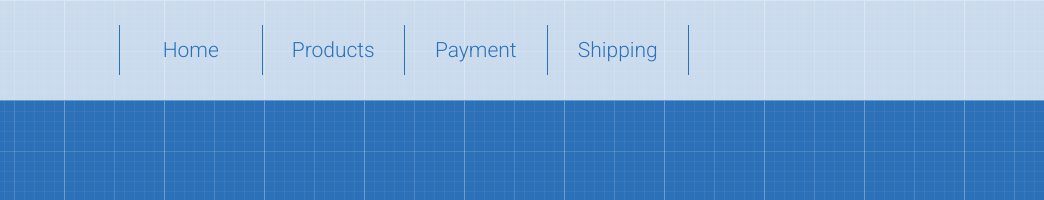
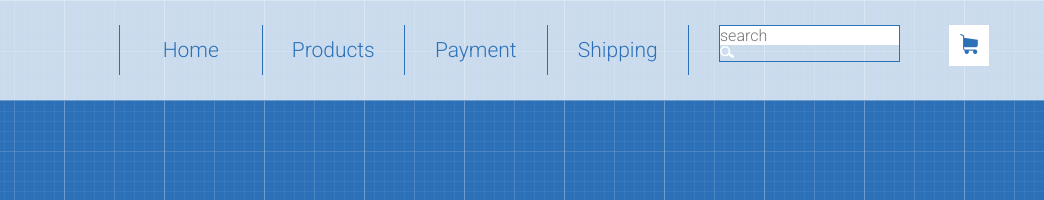
Before and after one commit to quirelam/quirelam.github.io, a plain HTML site: page index.html in a window 1280 px wide. Shown: the top 200 px of the page, 236-1280 px from the left. Drawn offline with Linux system fonts and the light colour scheme.

Commit message:
added shop button

```diff
--- a/index.html
+++ b/index.html
@@ -34,7 +34,21 @@
                         </ul>
                     </nav>
                 </div>
-               <div class="col-md-3"></div>
+                <div class="col-md-3">
+                    <div class="search">
+                        <input type="search" placeholder="search">
+                        <div class="search-icon">
+                            <a href="">
+                                <img src="images/search.png" alt="search.png">
+                            </a>
+                        </div>
+                    </div>
+                    <div class="shop-icon">
+                        <a href="">
+                            <img src="images/basket.png" alt="bascket.png">
+                        </a>
+                    </div>
+                </div>
             </div>
         </div>
     </header>
--- a/style.css
+++ b/style.css
@@ -59,3 +59,16 @@ body {
     color: white;
     background-color: #2c71b8;
 }
+.shop-icon {
+    float: right;
+    background-color: white;
+}
+.shop-icon > a {
+    display: block;
+padding: 9px 11px;
+}
+.search {
+    border: 1px solid #2c71b8;
+    float: left;
+    position: relative;
+}
```
Also changed, not shown: images/search.png (added). Lines whose indentation alone changed are shown as unchanged.
